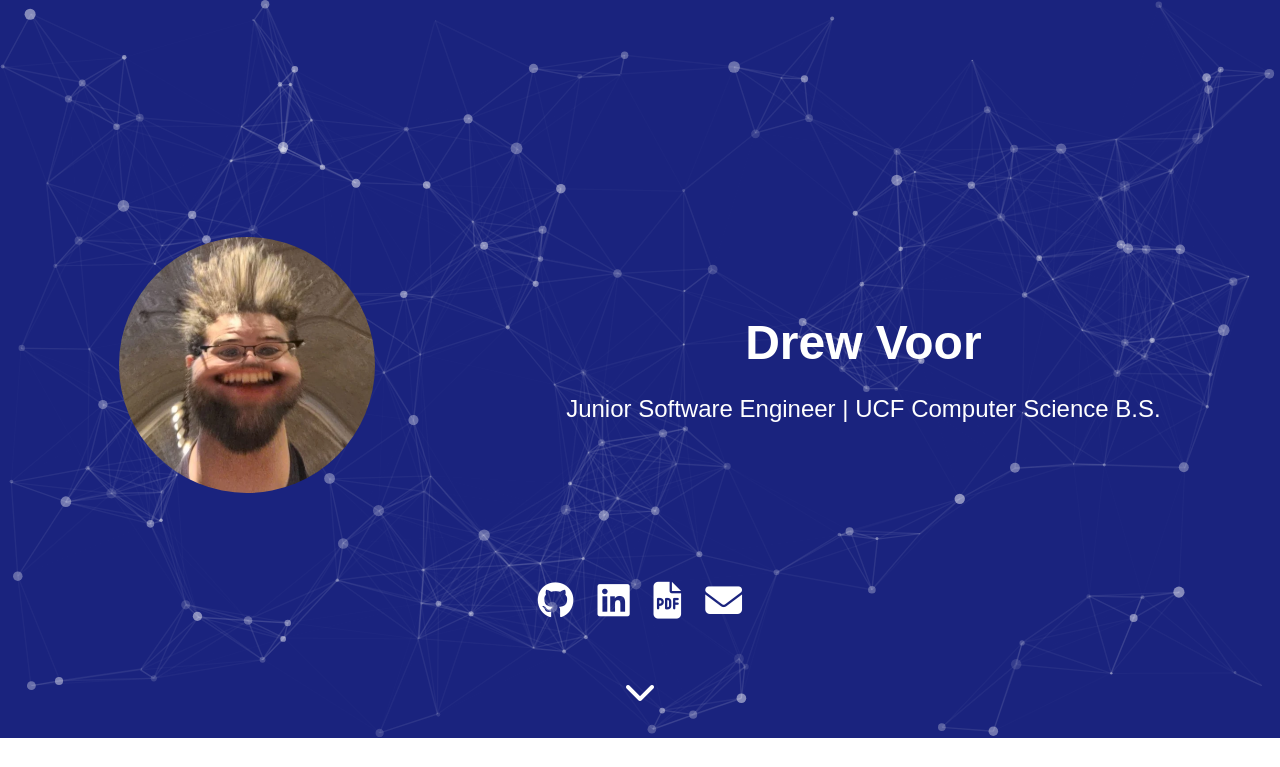
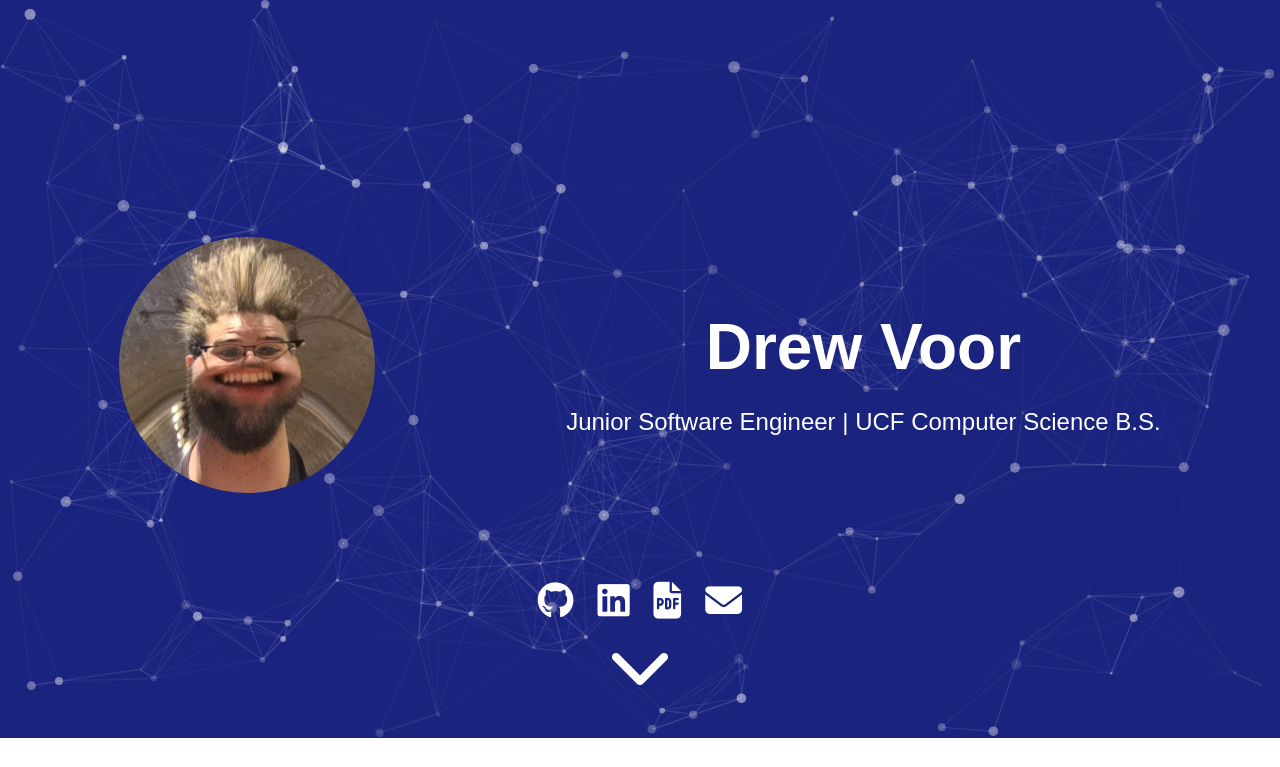
Before and after one commit to Drew-v/Drew-v.github.io, a plain HTML site: page index.html in a window 1280 px wide. Shown: the top 767 px of the page. Drawn offline with nearby package versions, Linux system fonts and the light colour scheme.

Commit message:
website V1.0, resume still out of date

```diff
--- a/styles.css
+++ b/styles.css
@@ -77,7 +77,7 @@ footer {
 #down-arrow a {
     text-decoration: none;
     color: #ffffff;
-    font-size: 2rem;
+    font-size: 4rem;
 }
 
 #down-arrow a:hover {
@@ -127,13 +127,12 @@ footer {
 }
 
 .profile-info h1 {
-    font-size: 3rem;
-    margin-bottom: 0.5rem;
+    font-size: 4rem;
+    margin-bottom: 0.3rem;
 }
 
 .profile-info p {
     font-size: 1.5rem;
-    margin-bottom: 0.25rem;
 }
 
 
```
